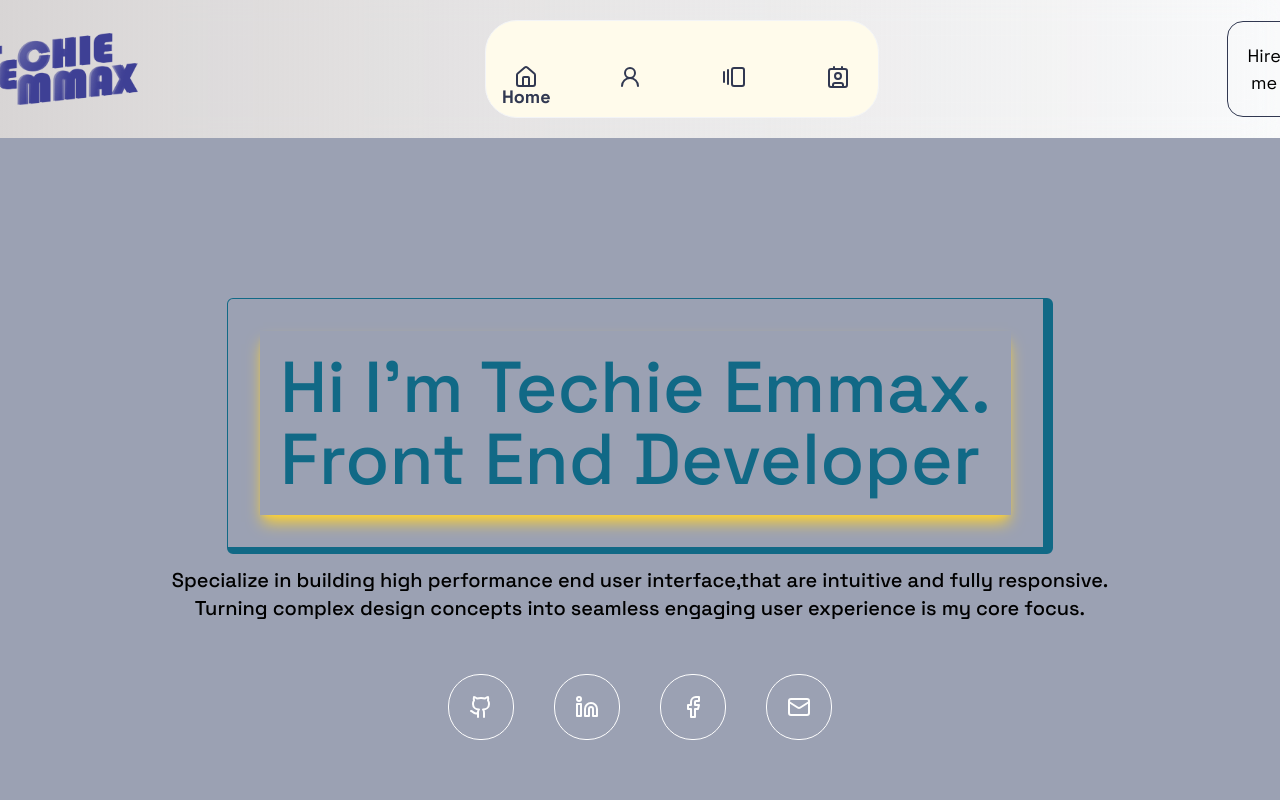
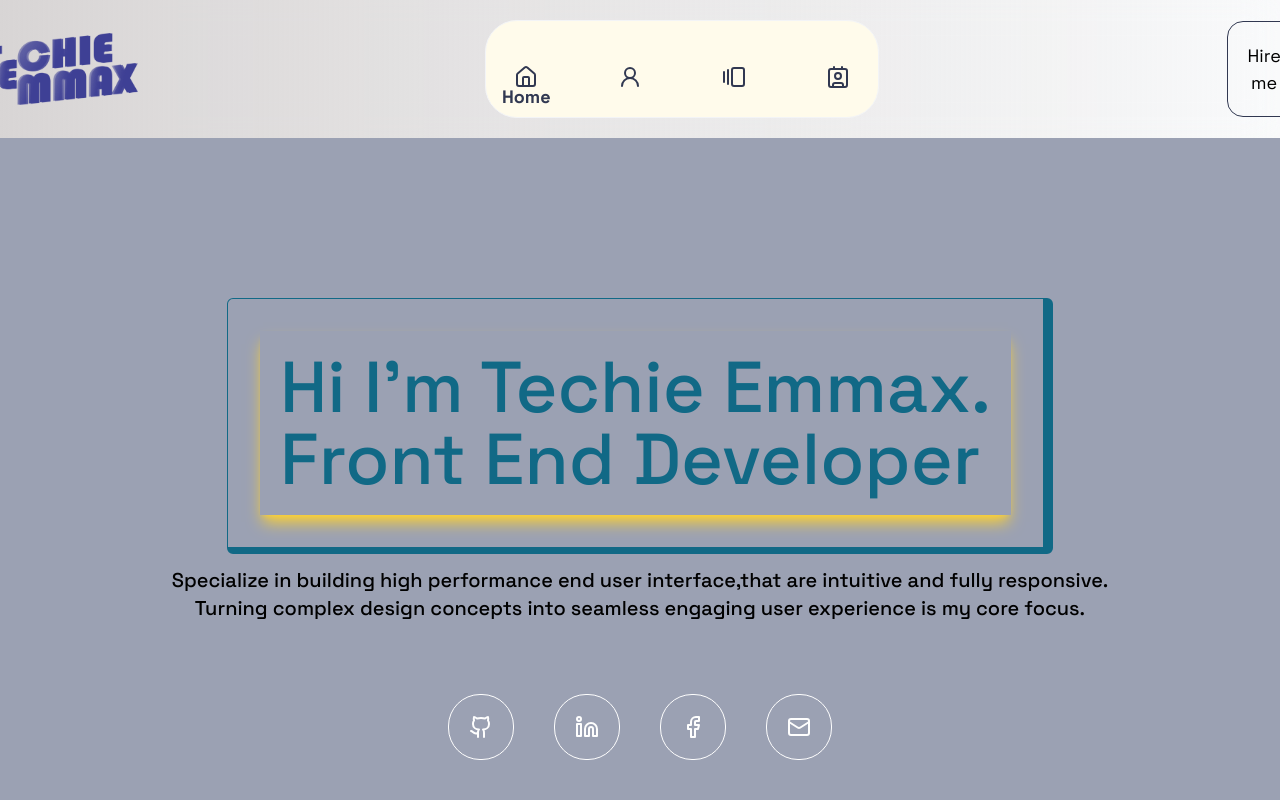
Before and after one commit to techie-emmax/Portfolio, a React (Vite) app: page / in a window 1280 px wide. Shown: the top 800 px of the page. Built offline with nearby package versions, Linux system fonts and the light colour scheme.

Commit message:
feat: change in home.jsx

```diff
--- a/src/Components/Project.jsx
+++ b/src/Components/Project.jsx
@@ -39,7 +39,7 @@
         Featured Projects
       </h3>
 
-      <div className="flex flex-row gap-8 p-15 md:p-10">
+      <div className="flex flex-col md:flex-row  gap-8 p-15 md:p-10">
         {projectsData.map((project, index) => (
           <div
             key={index}
--- a/src/Pages/Home.jsx
+++ b/src/Pages/Home.jsx
@@ -25,7 +25,7 @@
         </p>
 
         <div className="mb-10 md:mb-36 mt-5 p-6">
-          <div className="flex flex-row gap-[7%] md:gap-[10%]">
+          <div className="flex flex-row gap-[7%] md:gap-[10%] p-5">
             <span className="flex animate-pulse flex-row gap-10 p-9 md:p-2 rounded-2xl">
               <div className="flex border rounded-4xl p-5 flex-col gap-3 text-white font-Space-grotesk">
                 <NavLink
```
